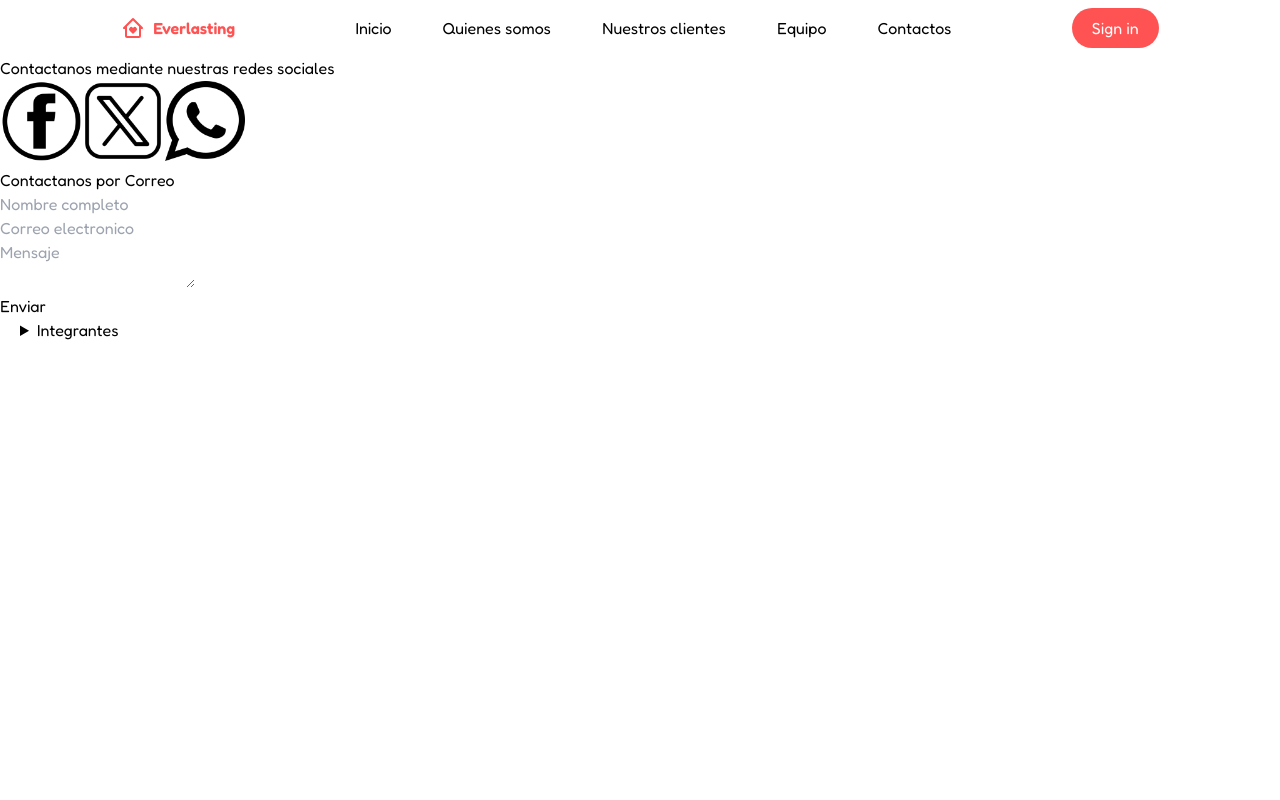
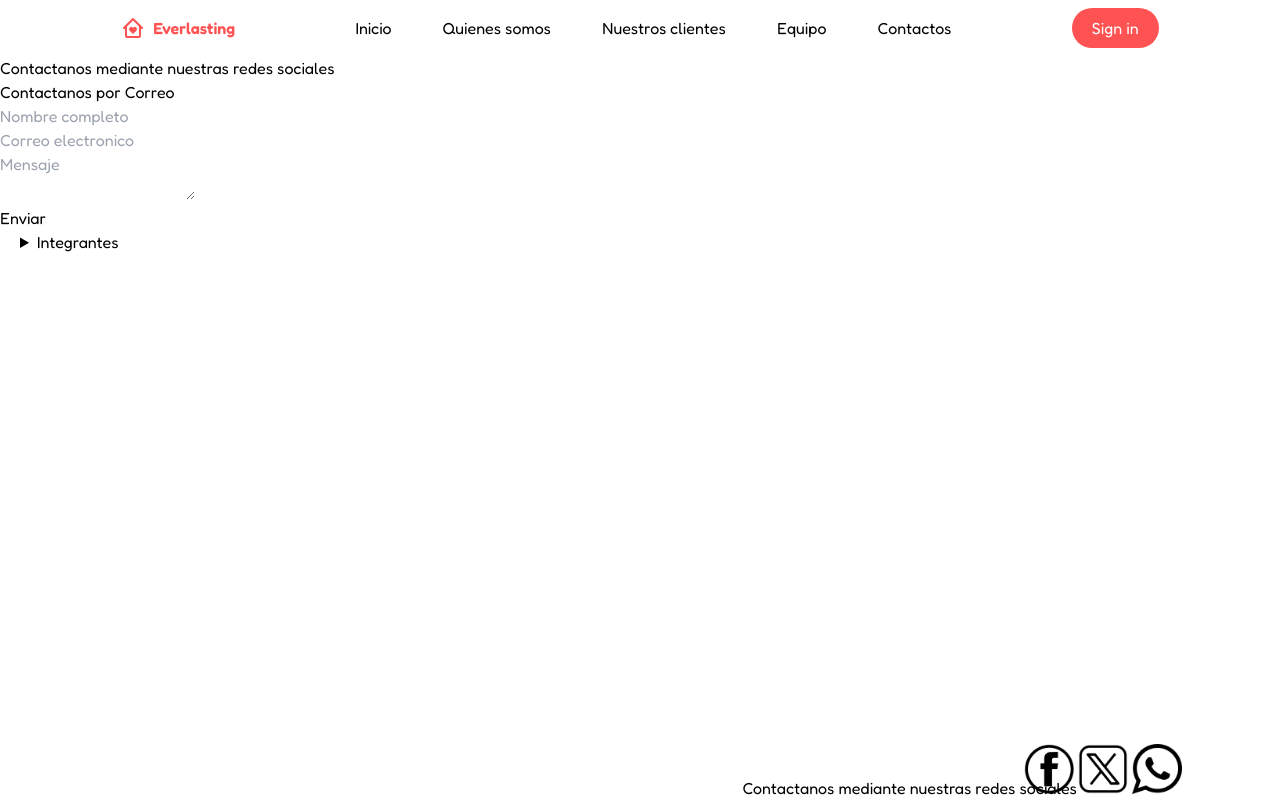
Before and after one commit to RodrigoVcc/test2, a website: page pages/contacto.html in a window 1280 px wide. Drawn offline with nearby package versions, Linux system fonts and the light colour scheme; files that its build step writes are made by us from their sources; files whose address does not match are found by name.

Commit message:
Update contacto.html

```diff
--- a/pages/contacto.html
+++ b/pages/contacto.html
@@ -36,31 +36,20 @@
 
     <h2>Contactanos mediante nuestras redes sociales</h2>
 
-    <table>
-      <tr>
-        <td>
+    <div style="position:absolute; left: 58%; bottom: 0%;">
+      <p>Contactanos mediante nuestras redes sociales</p>
+    </div>
+    <div class="d-grid gap-2 d-md-flex justify-content-md-end" style="position:absolute; left: 80%; bottom: 0%;">
         <a href="https://www.facebook.com/UESoficial.SV">
-            <button class="btn fb" type="button">
-              <img src="/images/fb.png" height="80" width="80" />
-            </button>
+            <button class="btn fb" type="button"> <img src="images/fb.png" height ="50" width="50" /></button>
         </a>
-        </td>
-        <td>
         <a href="https://twitter.com/UESoficial">
-            <button class="btn twtt" type="button">
-              <img src="/images/twitter_x.png" height="80" width="80" />
-            </button>
+            <button class="btn twtt" type="button"> <img src="images/twitter_x.png" height ="50" width="50" /></button>
         </a>
-        </td>
-        <td>
         <a href="https://wa.me/78423999">
-            <button class="btn whtpp" type="button">
-              <img src="/images/whatsapp.png" height="80" width="80" />
-            </button>
+            <button class="btn whtpp" type="button"> <img src="images/whatsapp.png" height ="50" width="50" /></button>
         </a>
-        </td>
-      </tr>
-    </table>
+        </div>
 
     <div>
       <p>Contactanos por Correo</p>
```
Lines whose indentation alone changed are shown as unchanged.
